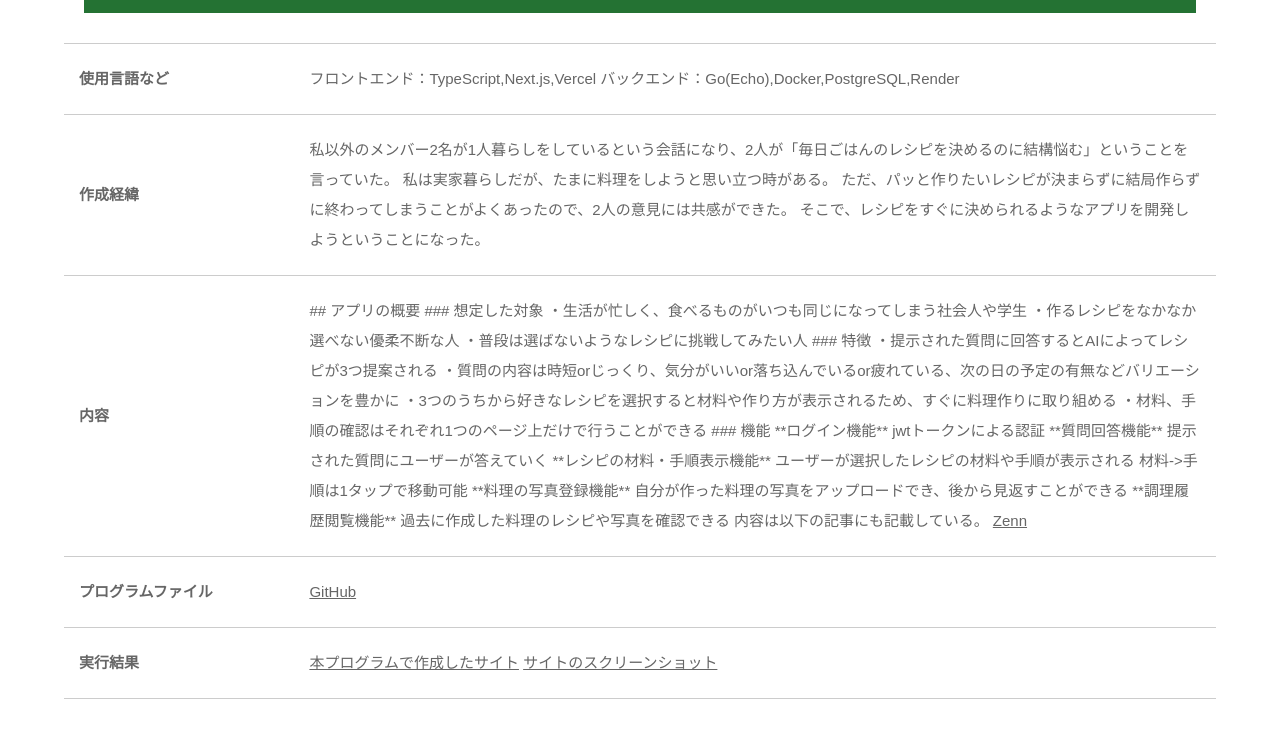
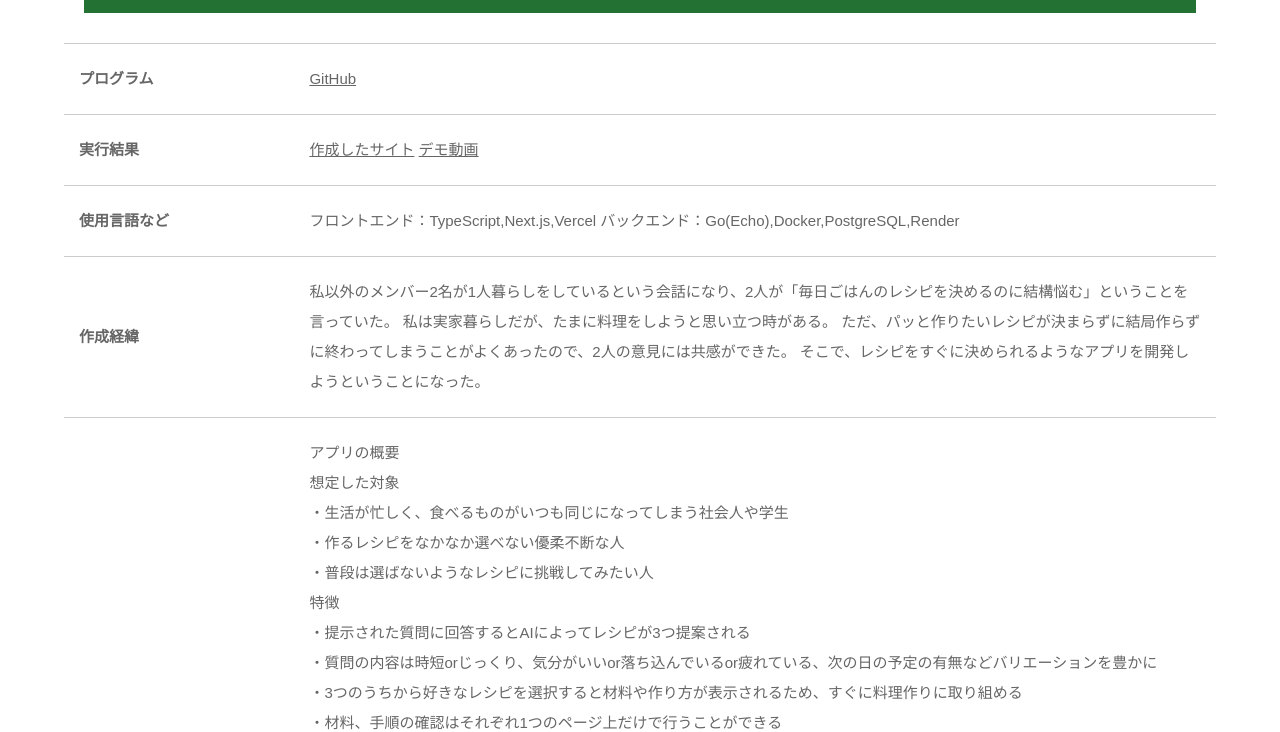
Before and after one commit to hato72/portfolio, a plain HTML site: page detail/detail11.html in a window 1280 px wide. Shown: the part 877-1609 px from the top of the page. Drawn offline with nearby package versions, Linux system fonts and the light colour scheme; some packages are replaced by stand-ins of ours; a script that the page names is missing; files whose address does not match are found by name; a web font is replaced by a local one.

Commit message:
プログラムや実行結果のリンクを上部に移動

```diff
--- a/detail/detail11.html
+++ b/detail/detail11.html
@@ -49,6 +49,23 @@
 <p><img src="../images/CookMeet.png" alt=""></p>
 
 <table class="ta1">
+
+    <tr>
+        <th>プログラム</th>
+        <td>
+            <!-- <a href="" target="_blank">Driveリンク</a> -->
+            <a href="https://github.com/hato72/CookMeet" target="_blank">GitHub</a>
+        </td>
+    </tr>
+
+    <tr>
+        <th>実行結果</th>
+        <td>
+            <a href="https://cook-meet.vercel.app/" target="_blank">作成したサイト</a>
+            <a href="https://drive.google.com/file/d/1r2h5eN5zZ504joHI-lCUeWlXblg38WuQ/view?usp=drive_link" target="_blank">デモ動画</a>
+        </td>
+    </tr>
+
 <tr>
 <th>使用言語など</th>
 <td>
@@ -68,49 +85,34 @@
 <tr>
 <th>内容</th>
 <td>
-    ## アプリの概要
-    ### 想定した対象
-    ・生活が忙しく、食べるものがいつも同じになってしまう社会人や学生
-    ・作るレシピをなかなか選べない優柔不断な人
-    ・普段は選ばないようなレシピに挑戦してみたい人
-    ### 特徴
-    ・提示された質問に回答するとAIによってレシピが3つ提案される
-    ・質問の内容は時短orじっくり、気分がいいor落ち込んでいるor疲れている、次の日の予定の有無などバリエーションを豊かに
-    ・3つのうちから好きなレシピを選択すると材料や作り方が表示されるため、すぐに料理作りに取り組める
-    ・材料、手順の確認はそれぞれ1つのページ上だけで行うことができる
-    ### 機能
-    **ログイン機能**
-    jwtトークンによる認証
-    **質問回答機能**
-    提示された質問にユーザーが答えていく
-    **レシピの材料・手順表示機能**
-    ユーザーが選択したレシピの材料や手順が表示される
-    材料->手順は1タップで移動可能
-    **料理の写真登録機能**
-    自分が作った料理の写真をアップロードでき、後から見返すことができる
-    **調理履歴閲覧機能**
-    過去に作成した料理のレシピや写真を確認できる
+    アプリの概要 <br>
+    想定した対象 <br>
+    ・生活が忙しく、食べるものがいつも同じになってしまう社会人や学生 <br>
+    ・作るレシピをなかなか選べない優柔不断な人<br>
+    ・普段は選ばないようなレシピに挑戦してみたい人<br>
+    特徴<br>
+    ・提示された質問に回答するとAIによってレシピが3つ提案される<br>
+    ・質問の内容は時短orじっくり、気分がいいor落ち込んでいるor疲れている、次の日の予定の有無などバリエーションを豊かに<br>
+    ・3つのうちから好きなレシピを選択すると材料や作り方が表示されるため、すぐに料理作りに取り組める<br>
+    ・材料、手順の確認はそれぞれ1つのページ上だけで行うことができる<br>
+    機能<br>
+    ログイン機能<br>
+    jwtトークンによる認証<br>
+    質問回答機能<br>
+    提示された質問にユーザーが答えていく<br>
+    レシピの材料・手順表示機能<br>
+    ユーザーが選択したレシピの材料や手順が表示される<br>
+    材料->手順は1タップで移動可能<br>
+    料理の写真登録機能<br>
+    自分が作った料理の写真をアップロードでき、後から見返すことができる<br>
+    調理履歴閲覧機能<br>
+    過去に作成した料理のレシピや写真を確認できる<br>
 
-    内容は以下の記事にも記載している。
+    内容は以下の記事にも記載している。<br>
     <a href="https://zenn.dev/hato_72/articles/4f58ab54f20b31" target="_blank">Zenn</a>
 </td>
 </tr>
 
-<tr>
-    <th>プログラムファイル</th>
-    <td>
-        <!-- <a href="" target="_blank">Driveリンク</a> -->
-        <a href="https://github.com/hato72/CookMeet" target="_blank">GitHub</a>
-    </td>
-</tr>
-
-<tr>
-    <th>実行結果</th>
-    <td>
-        <a href="https://cook-meet.vercel.app/" target="_blank">本プログラムで作成したサイト</a>
-        <a href="https://drive.google.com/drive/folders/1ux-eP57wxGlcOSBXS5i6INfn1dHLNI6_?usp=drive_link" target="_blank">サイトのスクリーンショット</a>
-    </td>
-</tr>
 
 </table>
 
```
Also changed, not shown: detail/detail1.html (+21 -19 lines), detail/detail10.html (+18 -15 lines), detail/detail2.html (+16 -16 lines), detail/detail3.html (+15 -16 lines), detail/detail4.html (+14 -16 lines), detail/detail5.html (+17 -16 lines), detail/detail6.html (+15 -15 lines), detail/detail7.html (+17 -15 lines), detail/detail8.html (+17 -15 lines), detail/detail9.html (+1 -1 lines).
